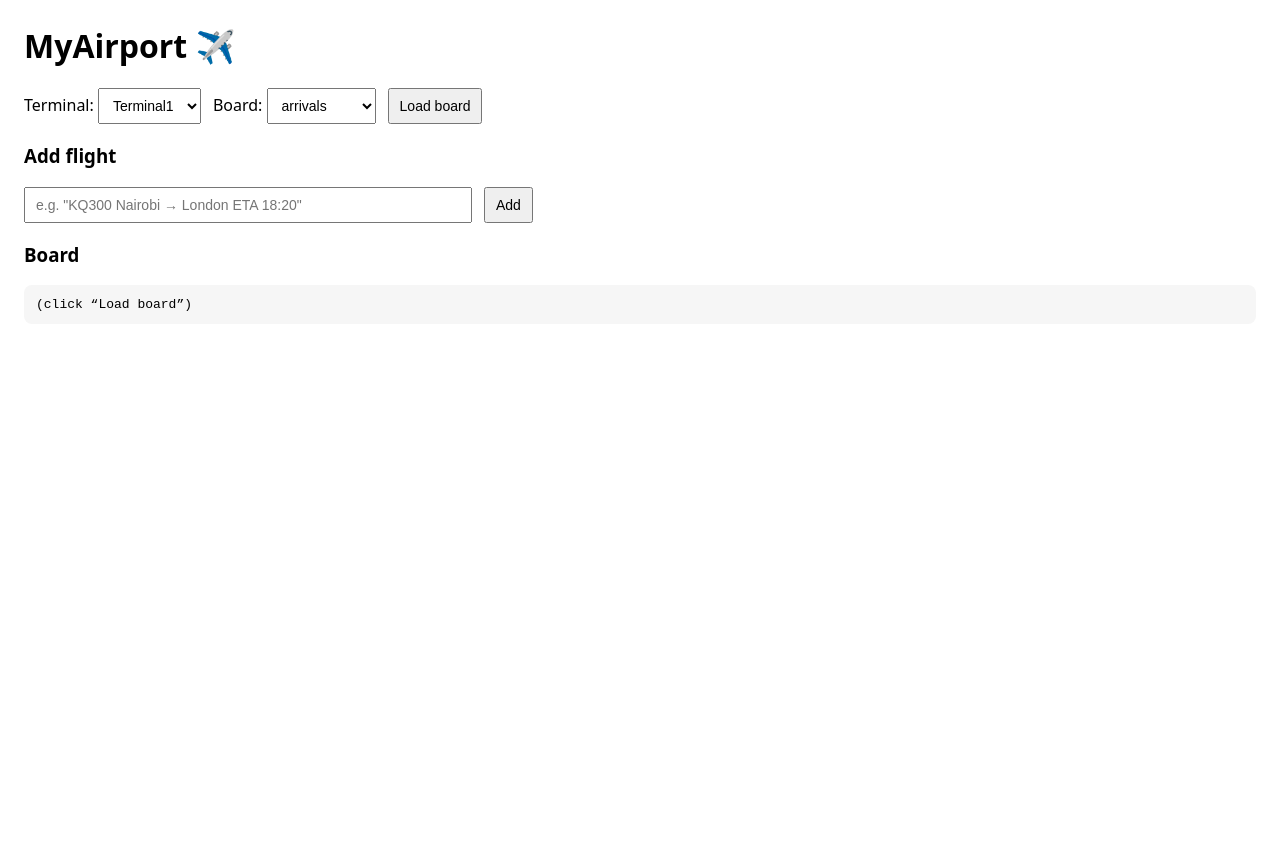
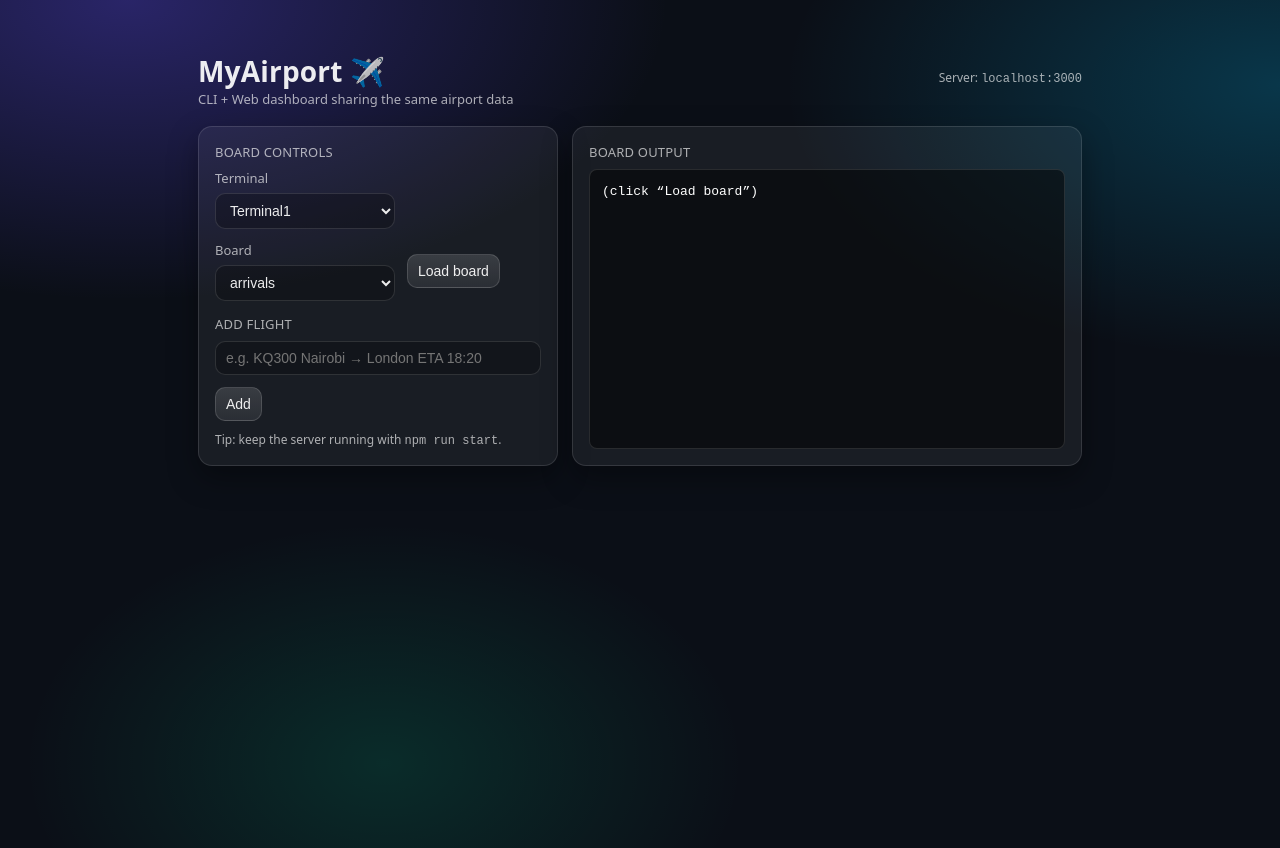
Before and after one commit to Damwikwe/MyAirport, a website: page web/public/index.html in a window 1280 px wide. Before the commit the page ends 800 px from the top, so only its background shows below. Drawn offline with Linux system fonts and the light colour scheme; no server answers.

Commit message:
Improve web UI styling and fix board visibility

```diff
--- a/web/public/app.js
+++ b/web/public/app.js
@@ -1,3 +1,5 @@
+
+console.log("MyAirport app.js loaded ✅ v2 AUTLOAD ON");
 async function loadBoard() {
   const terminal = document.getElementById("terminal").value;
   const board = document.getElementById("board").value;
@@ -33,3 +35,6 @@ async function addFlight() {
 
 document.getElementById("load").addEventListener("click", loadBoard);
 document.getElementById("add").addEventListener("click", addFlight);
+
+// Auto-load on page open
+loadBoard().catch(e => console.error("loadBoard failed:", e));
--- a/web/public/index.html
+++ b/web/public/index.html
@@ -4,6 +4,7 @@
     <meta charset="utf-8" />
     <meta name="viewport" content="width=device-width, initial-scale=1" />
     <title>MyAirport Dashboard</title>
+    <link rel="stylesheet" href="./style.css" />
     <style>
       body { font-family: system-ui, -apple-system, sans-serif; margin: 24px; }
       .row { display: flex; gap: 12px; flex-wrap: wrap; align-items: center; }
@@ -13,10 +14,20 @@
     </style>
   </head>
   <body>
+  <div class="container">
+    <div class="header">
+      <div>
         <h1>MyAirport ✈️</h1>
+        <p class="sub">CLI + Web dashboard sharing the same airport data</p>
+      </div>
+      <p class="kbd">Server: <code>localhost:3000</code></p>
+    </div>
 
+    <div class="grid">
+      <div class="card">
+        <p class="section-title">Board controls</p>
         <div class="row">
-      <label>Terminal:
+          <label>Terminal
             <select id="terminal">
               <option>Terminal1</option>
               <option>Terminal2</option>
@@ -24,7 +35,7 @@
             </select>
           </label>
 
-      <label>Board:
+          <label>Board
             <select id="board">
               <option value="arrivals">arrivals</option>
               <option value="departures">departures</option>
@@ -34,14 +45,21 @@
           <button id="load">Load board</button>
         </div>
 
-    <h3>Add flight</h3>
+        <p class="section-title" style="margin-top:14px;">Add flight</p>
         <div class="row">
-      <input id="flight" size="50" placeholder='e.g. "KQ300 Nairobi → London ETA 18:20"' />
+          <input id="flight" placeholder='e.g. KQ300 Nairobi → London ETA 18:20' />
           <button id="add">Add</button>
         </div>
 
-    <h3>Board</h3>
+        <div class="hint">Tip: keep the server running with <code>npm run start</code>.</div>
+      </div>
+
+      <div class="card">
+        <p class="section-title">Board output</p>
         <pre id="output">(click “Load board”)</pre>
+      </div>
+    </div>
+  </div>
 
   <script src="./app.js"></script>
 </body>
--- /dev/null
+++ b/web/public/style.css
@@ -0,0 +1,151 @@
+:root{
+  --bg: #0b0f17;
+  --panel: rgba(255,255,255,0.06);
+  --panel2: rgba(255,255,255,0.09);
+  --text: rgba(255,255,255,0.92);
+  --muted: rgba(255,255,255,0.65);
+  --border: rgba(255,255,255,0.12);
+  --shadow: 0 12px 30px rgba(0,0,0,0.35);
+  --radius: 14px;
+  --radius2: 10px;
+}
+
+* { box-sizing: border-box; }
+
+body{
+  margin: 0;
+  font-family: ui-sans-serif, system-ui, -apple-system, Segoe UI, Roboto, Arial, "Apple Color Emoji", "Segoe UI Emoji";
+  color: var(--text);
+  background:
+    radial-gradient(900px 500px at 10% 0%, rgba(98, 77, 255, 0.35), transparent 60%),
+    radial-gradient(900px 500px at 100% 10%, rgba(0, 195, 255, 0.22), transparent 55%),
+    radial-gradient(600px 400px at 30% 90%, rgba(0, 255, 179, 0.12), transparent 60%),
+    var(--bg);
+  min-height: 100vh;
+}
+
+.container{
+  max-width: 920px;
+  margin: 0 auto;
+  padding: 28px 18px 44px;
+}
+
+.header{
+  display: flex;
+  align-items: baseline;
+  justify-content: space-between;
+  gap: 16px;
+  margin-bottom: 18px;
+}
+
+h1{
+  font-size: 28px;
+  margin: 0;
+  letter-spacing: 0.2px;
+}
+
+.sub{
+  margin: 0;
+  color: var(--muted);
+  font-size: 13px;
+}
+
+.card{
+  background: var(--panel);
+  border: 1px solid var(--border);
+  border-radius: var(--radius);
+  box-shadow: var(--shadow);
+  padding: 16px;
+}
+
+.grid{
+  display: grid;
+  grid-template-columns: 1fr;
+  gap: 14px;
+}
+
+@media (min-width: 860px){
+  .grid{ grid-template-columns: 360px 1fr; }
+}
+
+.row{
+  display: flex;
+  gap: 10px;
+  flex-wrap: wrap;
+  align-items: center;
+}
+
+label{
+  font-size: 13px;
+  color: var(--muted);
+  display: grid;
+  gap: 6px;
+}
+
+select, input{
+  width: 100%;
+  min-width: 180px;
+  padding: 10px 12px;
+  border-radius: var(--radius2);
+  border: 1px solid var(--border);
+  background: rgba(0,0,0,0.25);
+  color: var(--text);
+  outline: none;
+}
+
+select:focus, input:focus{
+  border-color: rgba(255,255,255,0.28);
+  box-shadow: 0 0 0 4px rgba(98, 77, 255, 0.18);
+}
+
+button{
+  padding: 10px 12px;
+  border-radius: var(--radius2);
+  border: 1px solid rgba(255,255,255,0.14);
+  background: linear-gradient(180deg, rgba(255,255,255,0.14), rgba(255,255,255,0.08));
+  color: var(--text);
+  cursor: pointer;
+  transition: transform 120ms ease, background 120ms ease, border-color 120ms ease;
+}
+
+button:hover{
+  transform: translateY(-1px);
+  border-color: rgba(255,255,255,0.22);
+  background: linear-gradient(180deg, rgba(255,255,255,0.18), rgba(255,255,255,0.10));
+}
+
+button:active{ transform: translateY(0); }
+
+.kbd{
+  font-size: 12px;
+  color: var(--muted);
+  margin-left: auto;
+}
+
+.section-title{
+  margin: 0 0 8px;
+  font-size: 13px;
+  color: var(--muted);
+  letter-spacing: 0.2px;
+  text-transform: uppercase;
+}
+
+pre{
+  margin: 0;
+  padding: 14px;
+  border-radius: var(--radius);
+  border: 1px solid var(--border);
+  background: rgba(0,0,0,0.35);
+  color: rgba(255,255,255,0.88);
+  overflow: auto;
+  min-height: 280px;
+  line-height: 1.5;
+}
+
+.hint{
+  color: var(--muted);
+  font-size: 12px;
+  margin-top: 10px;
+}
+
+#output { color: #fff !important; background: rgba(0,0,0,0.5) !important; white-space: pre-wrap; }
```
Lines whose indentation alone changed are shown as unchanged.
